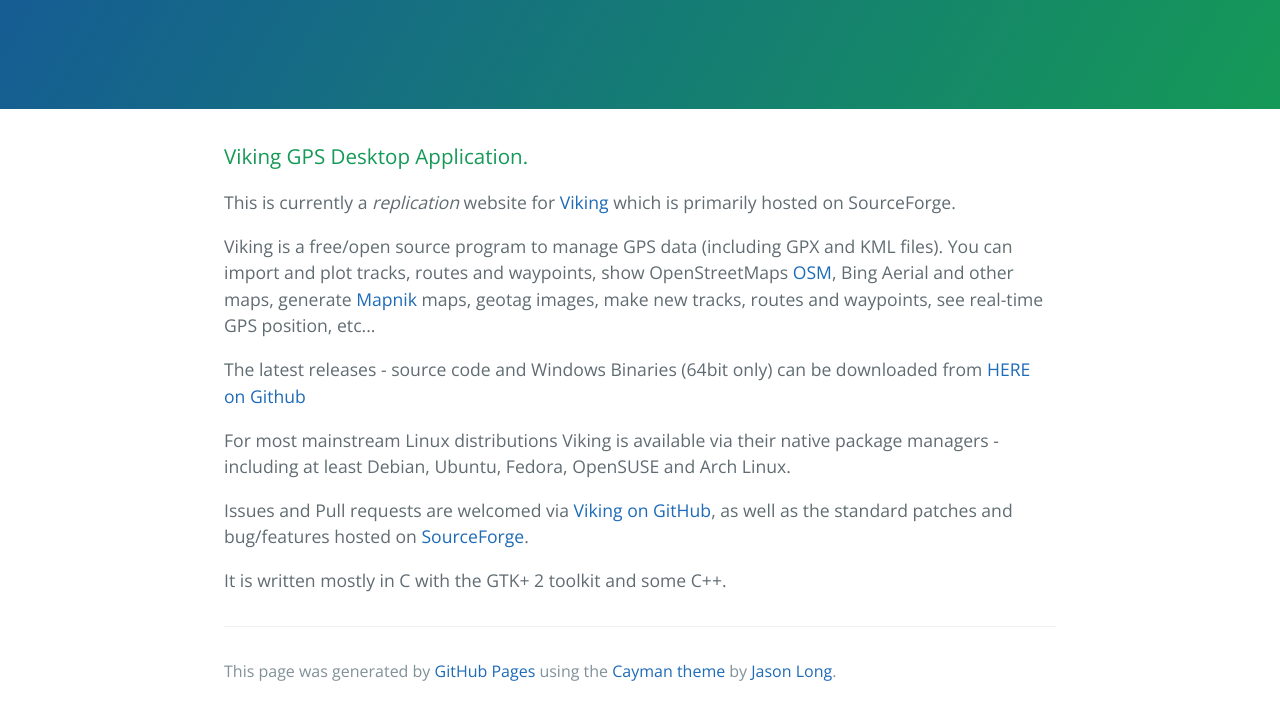
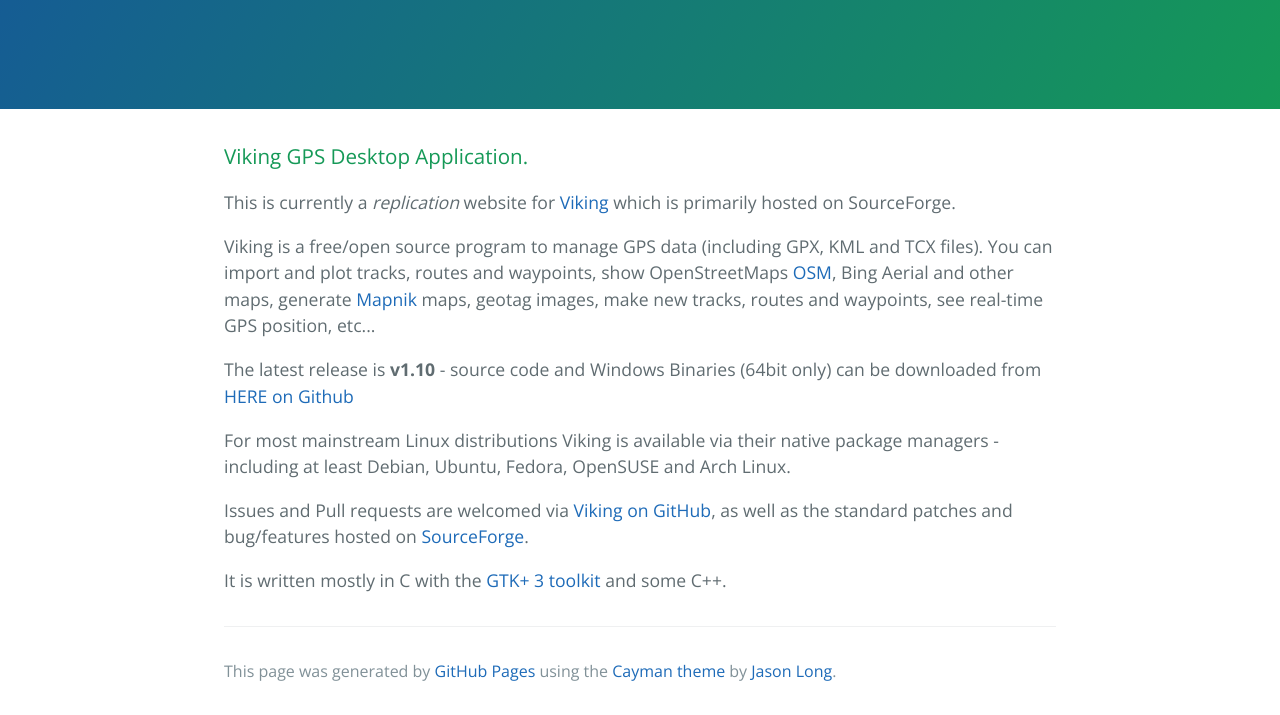
Before and after one commit to viking-gps/viking-gps.github.io, a plain HTML site: page index.html in a window 1280 px wide. Shown: the part 208-923 px from the top of the page. Drawn offline with nearby package versions, Linux system fonts and the light colour scheme.

Commit message:
Update general description for v1.10

```diff
--- a/index.html
+++ b/index.html
@@ -21,15 +21,15 @@
 
 <p>This is currently a <em>replication</em> website for <a href="https://sourceforge.net/projects/viking">Viking</a> which is primarily hosted on SourceForge.</p>
 
-<p>Viking is a free/open source program to manage GPS data (including GPX and KML files). You can import and plot tracks, routes and waypoints, show OpenStreetMaps <a href="http://www.openstreetmap.org">OSM</a>, Bing Aerial and other maps, generate <a href="http://mapnik.org">Mapnik</a> maps, geotag images, make new tracks, routes and waypoints, see real-time GPS position, etc...</p>
+<p>Viking is a free/open source program to manage GPS data (including GPX, KML and TCX files). You can import and plot tracks, routes and waypoints, show OpenStreetMaps <a href="http://www.openstreetmap.org">OSM</a>, Bing Aerial and other maps, generate <a href="http://mapnik.org">Mapnik</a> maps, geotag images, make new tracks, routes and waypoints, see real-time GPS position, etc...</p>
 
-<p>The latest releases - source code and Windows Binaries (64bit only) can be downloaded from <a href="https://github.com/viking-gps/viking/releases">HERE on Github</a></p>
+<p>The latest release is <b>v1.10</b> - source code and Windows Binaries (64bit only) can be downloaded from <a href="https://github.com/viking-gps/viking/releases">HERE on Github</a></p>
 
 <p>For most mainstream Linux distributions Viking is available via their native package managers - including at least Debian, Ubuntu, Fedora, OpenSUSE and Arch Linux.</p>
 
 <p>Issues and Pull requests are welcomed via <a href="http://github.com/viking-gps">Viking on GitHub</a>, as well as the standard patches and bug/features hosted on <a href="https://sourceforge.net/projects/viking">SourceForge</a>.</p>
 
-<p>It is written mostly in C with the GTK+ 2 toolkit and some C++.</p>
+<p>It is written mostly in C with the <a href="https://www.gtk.org/">GTK+ 3 toolkit</a> and some C++.</p>
 
       <footer class="site-footer">
 
```
